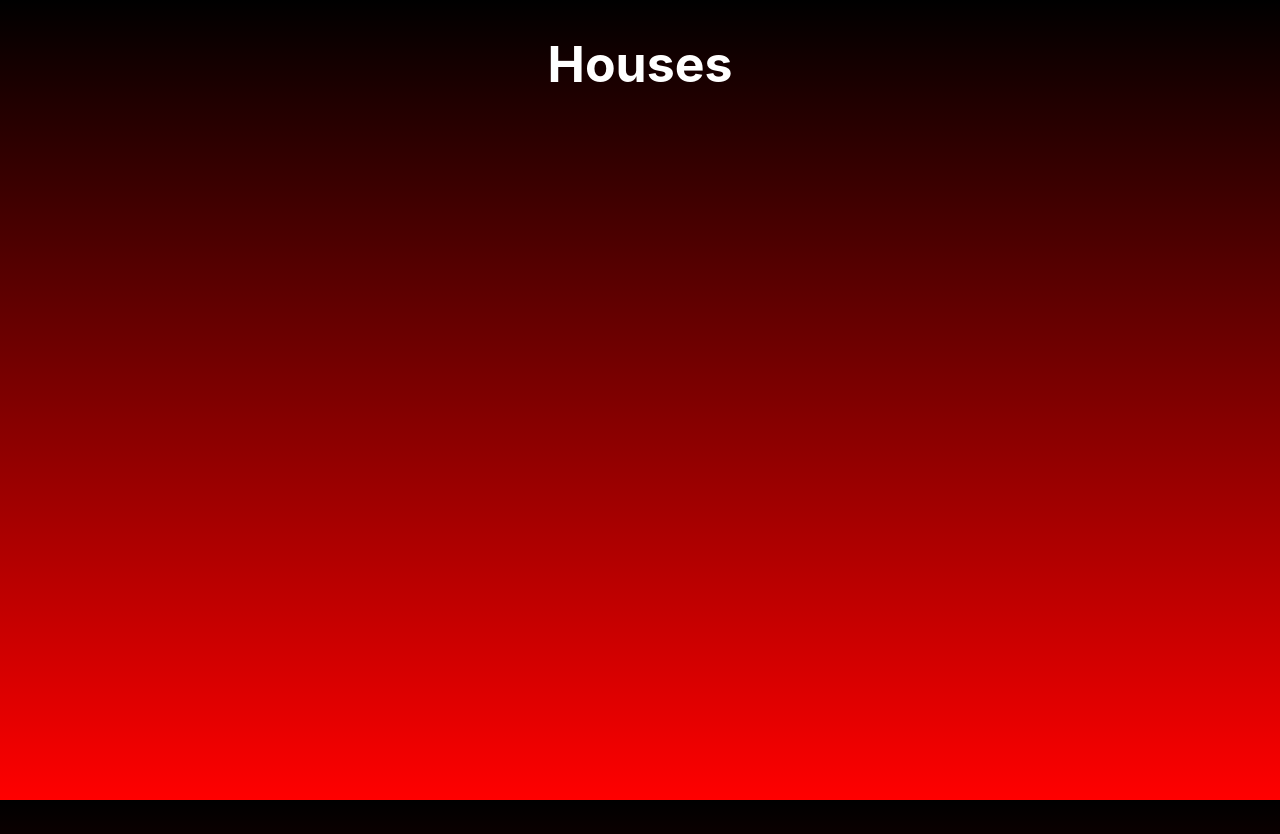
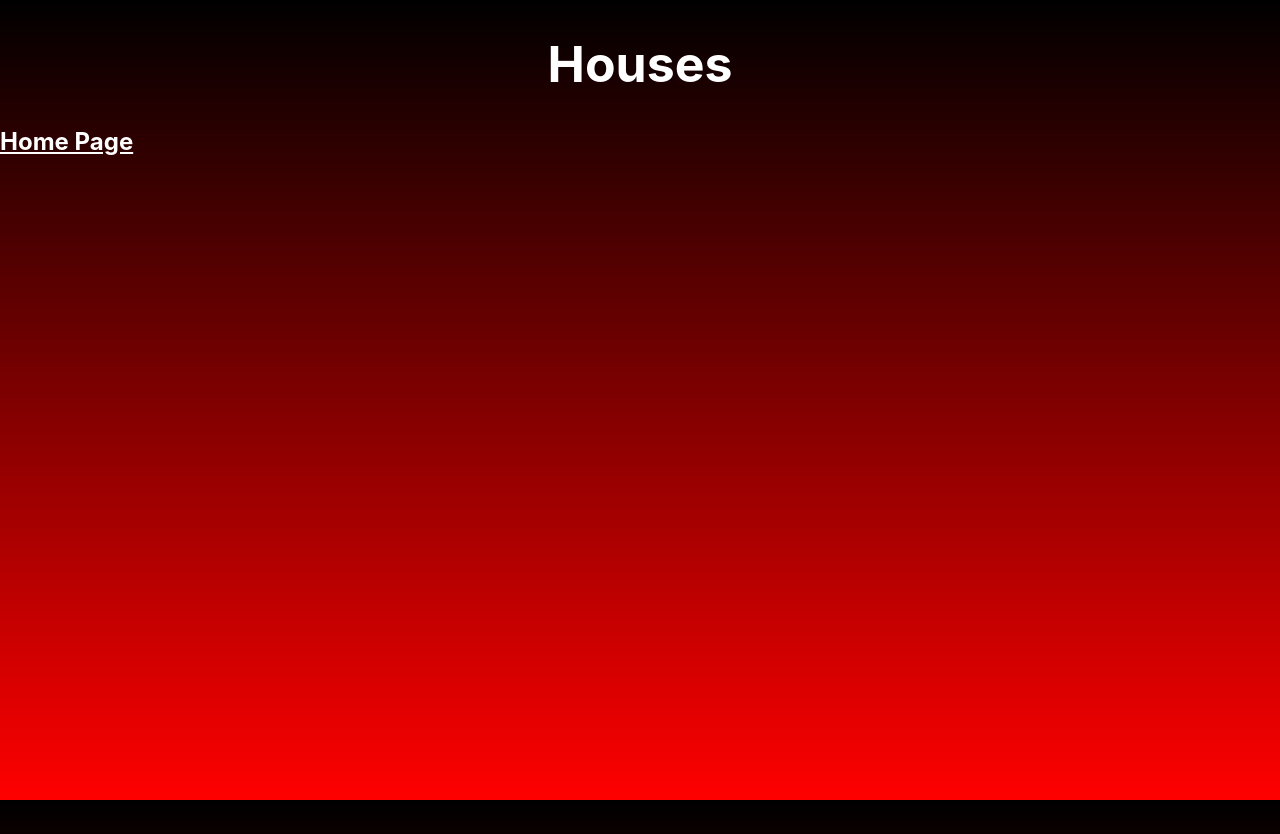
Before and after one commit to Christopher-Navarro/Springboard-Capstone, a React (Create React App) app: page /houses in a window 1280 px wide. Built offline with nearby package versions, Linux system fonts and the light colour scheme.

Commit message:
Path to home page and api started

```diff
--- a/package.json
+++ b/package.json
@@ -6,6 +6,7 @@
     "@testing-library/jest-dom": "^5.17.0",
     "@testing-library/react": "^13.4.0",
     "@testing-library/user-event": "^13.5.0",
+    "axios": "^1.5.0",
     "react": "^18.2.0",
     "react-dom": "^18.2.0",
     "react-router-dom": "^6.15.0",
--- a/src/CharacterPage.js
+++ b/src/CharacterPage.js
@@ -1,11 +1,23 @@
 import React from "react";
+import axios from "axios";
 
-function CharPage(){
-    return(
-        <div>
-        <h1>Characters</h1>
-        </div>
-    );
+const API_BASE_URL = "https://www.anapioficeandfire.com/api";
+
+async function Characters() {
+  const charList = await axios.get(`${API_BASE_URL}/characters`);
+  console.log(charList["data"]["name"]);
+}
+
+function CharPage() {
+  Characters();
+  return (
+    <div>
+      <h1>Characters</h1>
+      <h2>
+        <a href="/">Home Page</a>
+      </h2>
+    </div>
+  );
 }
 
 export default CharPage;
--- a/src/HousesPage.js
+++ b/src/HousesPage.js
@@ -1,11 +1,14 @@
 import React from "react";
 
-function HousesPage(){
-    return(
-        <div>
-        <h1>Houses</h1>
-        </div>
-    );
+function HousesPage() {
+  return (
+    <div>
+      <h1>Houses</h1>
+      <h2>
+        <a href="/">Home Page</a>
+      </h2>
+    </div>
+  );
 }
 
 export default HousesPage;
```
Also changed, not shown: 1 other file (tests, documents, lock files or other folders).
